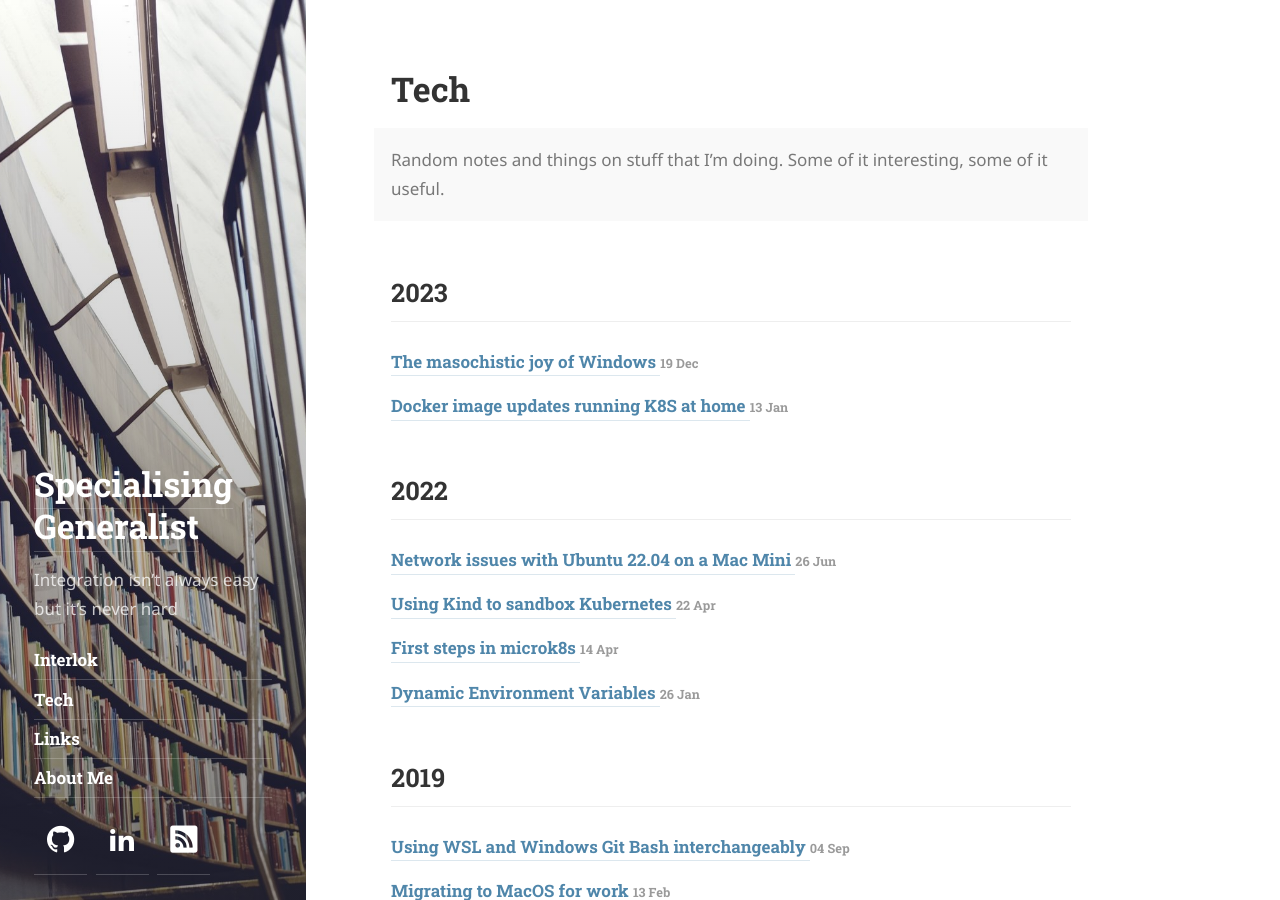
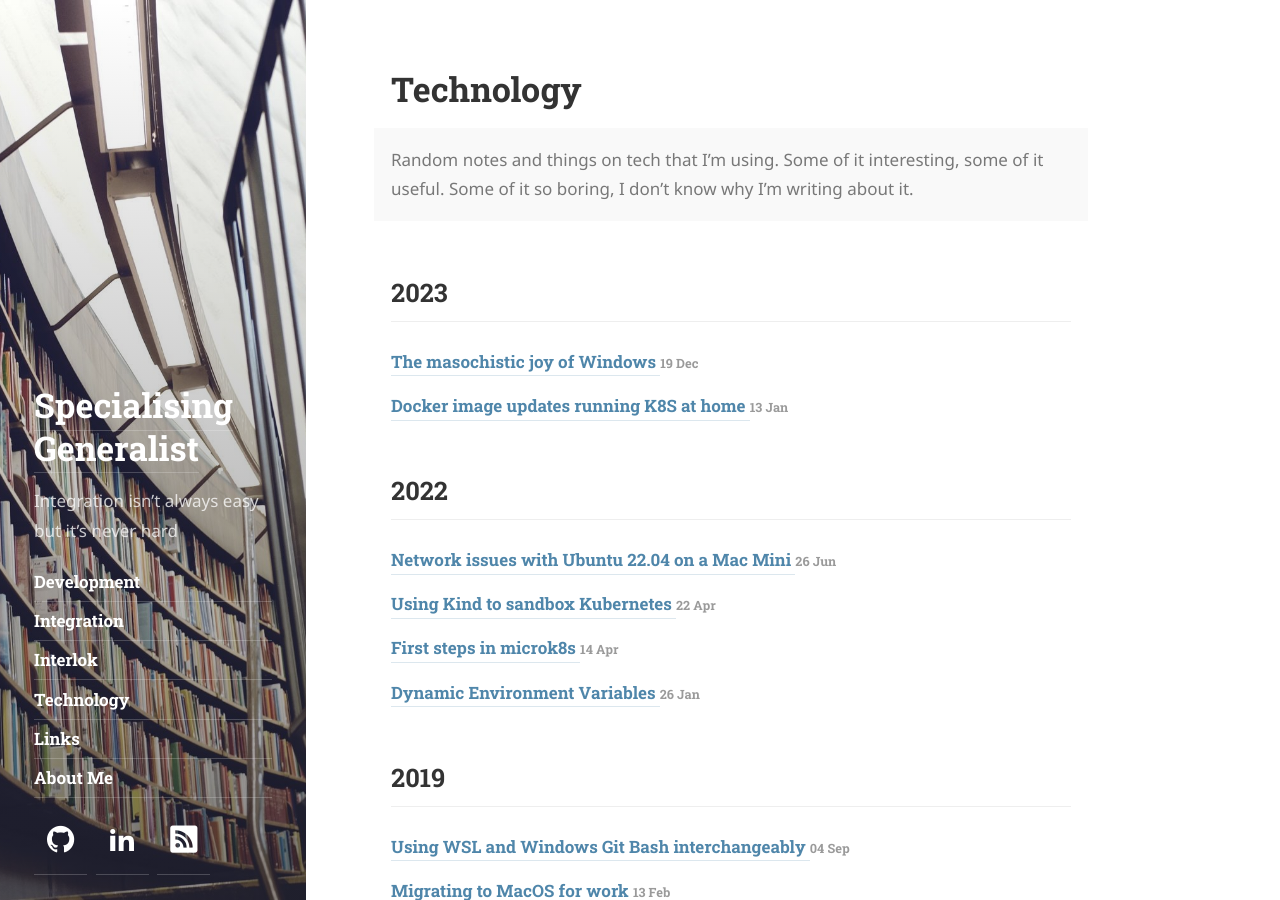
Before and after one commit to quotidian-ennui/quotidian-ennui.github.io, a Jekyll site: the page built from _featured_tags/tech.md, in a window 1280 px wide and 900 px high. Built offline with Jekyll 4.4.1, drawn with Linux system fonts in a browser that asks for light colours; some web fonts are replaced.

Commit message:
Featured tags.

```diff
--- a/_featured_tags/tech.md
+++ b/_featured_tags/tech.md
@@ -1,9 +1,10 @@
 ---
 layout: list
-title: Tech
+title: Technology
 slug: tech
 menu: true
 order: 2
 description: >
-  Random notes and things on stuff that I'm doing. Some of it interesting, some of it useful.
+  Random notes and things on tech that I'm using. Some of it interesting, some of it useful.
+  Some of it so boring, I don't know why I'm writing about it.
 ---
```
Also changed, not shown: _featured_tags/development.md (added, +11 -0 lines), _featured_tags/integration.md (added, +9 -0 lines).
